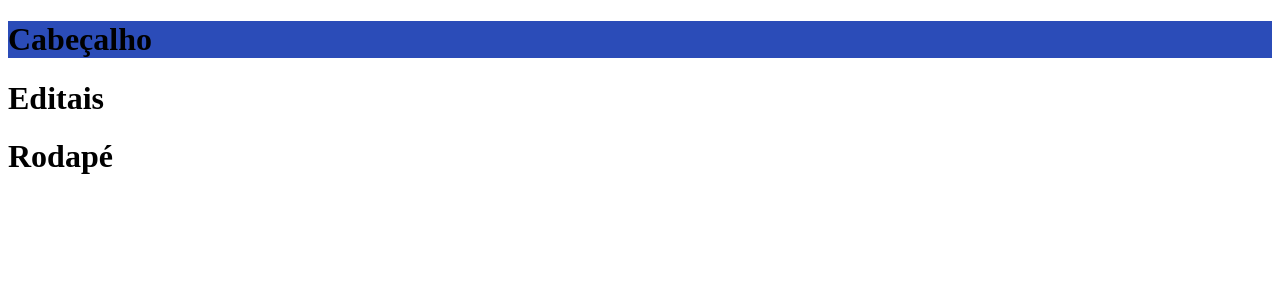
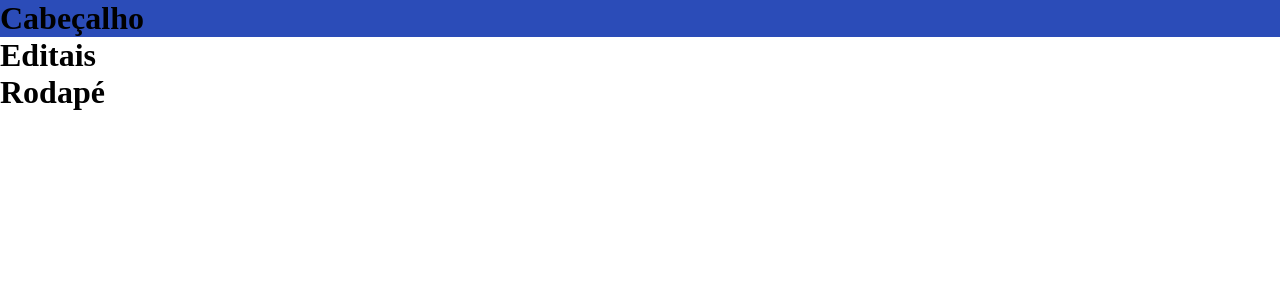
Before and after one commit to reudismam/LIS-lab, a React (Create React App) app: page /editais in a window 1280 px wide. Shown: the top 300 px of the page. Built offline with nearby package versions, Linux system fonts and the light colour scheme.

Commit message:
css reset.

```diff
--- a/src/index.tsx
+++ b/src/index.tsx
@@ -1,6 +1,8 @@
 import React from 'react';
 import ReactDOM from 'react-dom';
 import App from './App';
+
+import './settings/global.css';
 
 ReactDOM.render(
   <React.StrictMode>
--- /dev/null
+++ b/src/settings/global.css
@@ -0,0 +1,13 @@
+* {
+    margin: 0;
+    padding: 0;
+    box-sizing: border-box;
+}
+
+html, body, #root {
+    height: 100vh;
+}
+
+body {
+    background-color: #FFFFFF;
+}
```
